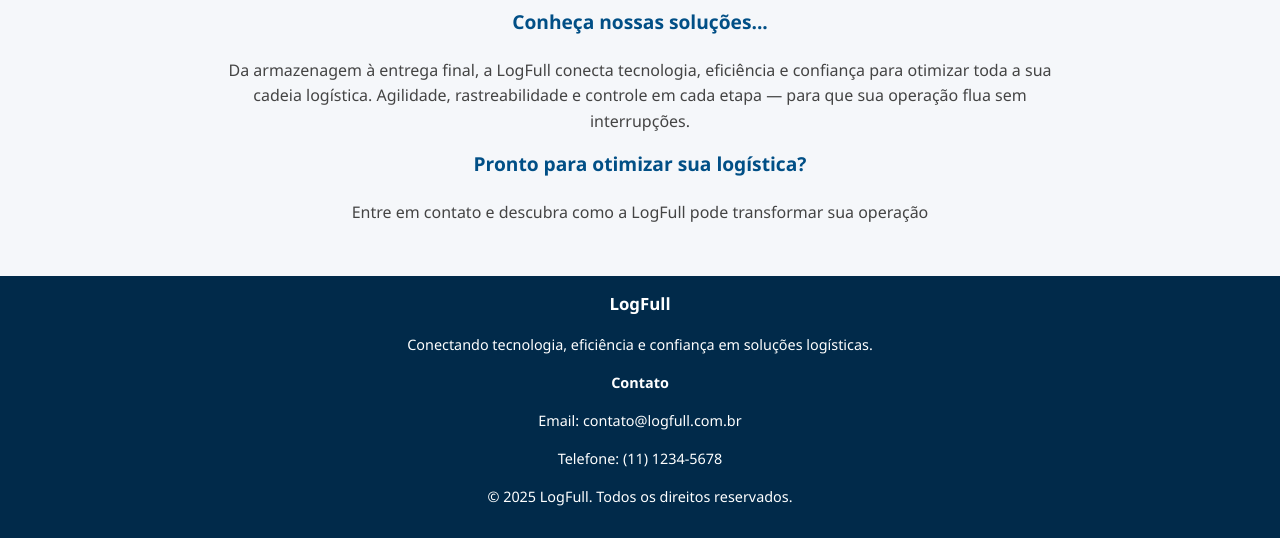
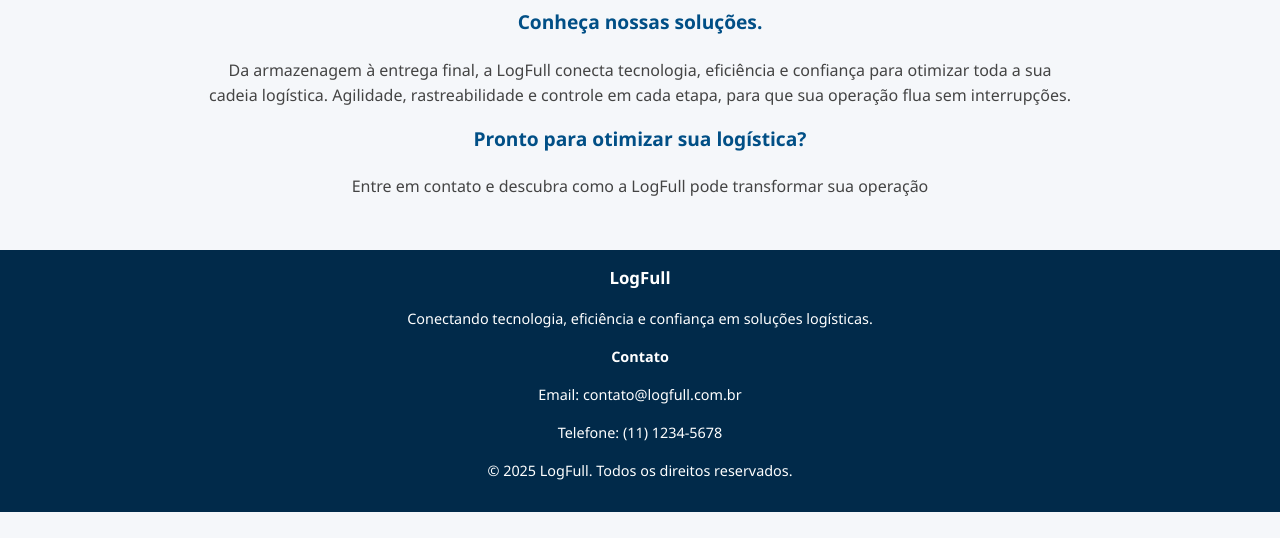
Before and after one commit to edivaniamaximino/AulaHTML, a plain HTML site: page index.html in a window 1280 px wide. Shown: the part 1095-1633 px from the top of the page. After the commit the page ends 1607 px from the top, so only its background shows below. Drawn offline with Linux system fonts and the light colour scheme.

Commit message:
nova atualização

```diff
--- a/index.html
+++ b/index.html
@@ -4,7 +4,7 @@
     <meta charset="UTF-8">
     <meta name="viewport" content="width=device-width, initial-scale=1.0">
     <meta name="description" content="LogFull - Soluções inteligentes em logística e transporte">
-    <title>Home - LogFull</title>
+    <title>LogFull</title>
     <link rel="stylesheet" href="css/style.css">
 
 </head>
@@ -32,8 +32,8 @@
             <div class="hero-content">
                 <div class="container">
                     <h1 class="hero-title">LogFull</h1>
-                    <h2 class="hero-subtitle">Conheça nossas soluções...</h2>
-                    <p class="hero-text">Da armazenagem à entrega final, a LogFull conecta tecnologia, eficiência e confiança para otimizar toda a sua cadeia logística. Agilidade, rastreabilidade e controle em cada etapa — para que sua operação flua sem interrupções.</p>
+                    <h2 class="hero-subtitle">Conheça nossas soluções.</h2>
+                    <p class="hero-text">Da armazenagem à entrega final, a LogFull conecta tecnologia, eficiência e confiança para otimizar toda a sua cadeia logística. Agilidade, rastreabilidade e controle em cada etapa, para que sua operação flua sem interrupções.</p>
 
                 </div>
             </div>
```
Also changed, not shown: contato.html (+1 -1 lines).
